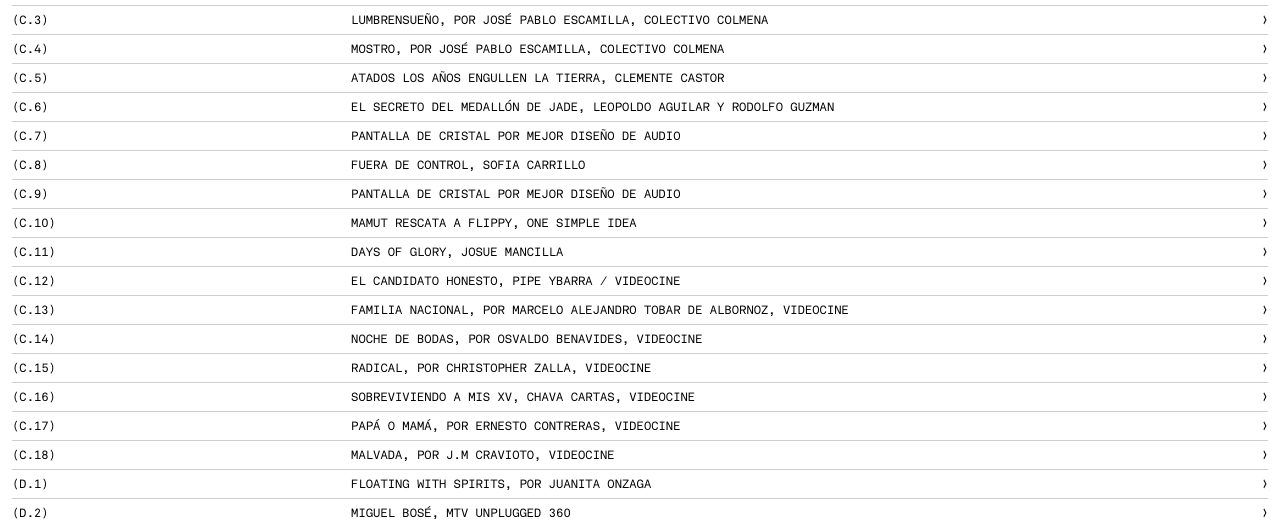
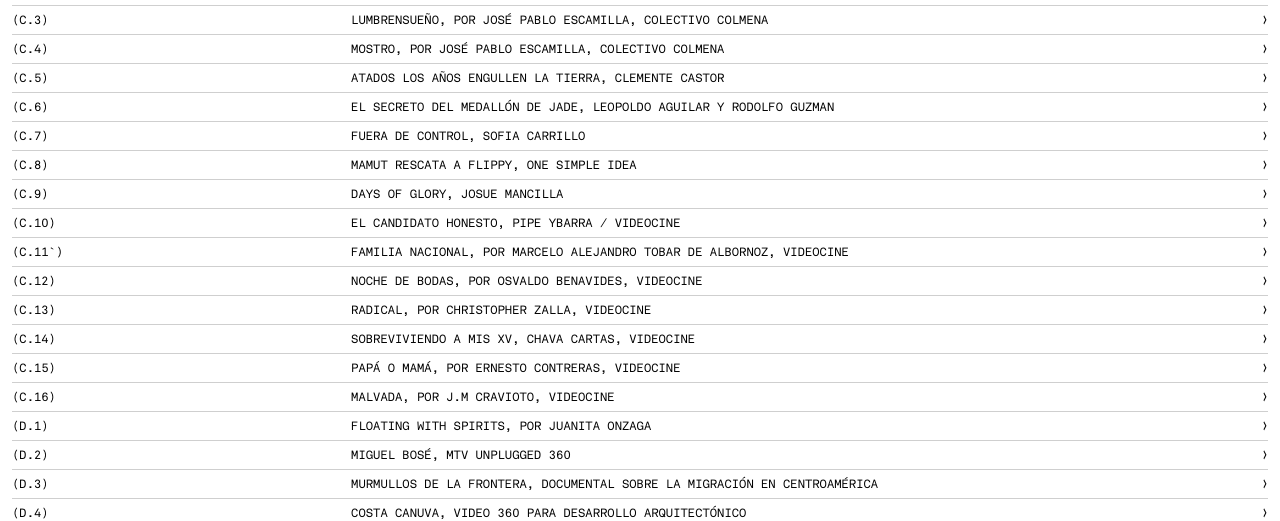
Before and after one commit to Nicolas3094/gmPage, an Angular app: page /index in a window 1280 px wide. Shown: the part 3380-3901 px from the top of the page. Built offline with nearby package versions, Linux system fonts and the light colour scheme.

Commit message:
feat:Last

```diff
--- a/src/app/app.config.ts
+++ b/src/app/app.config.ts
@@ -171,28 +171,14 @@
   },
   {
     index: "C.7",
-    year: "©2013",
-    title: "Pantalla de Cristal por mejor diseño de audio",
-    url: "https://www.revistapantalla.com/festival/ganadores/2013/peliculas.php",
-    type: "web"
-  },
-  {
-    index: "C.8",
     year: "©2008",
     title: "Fuera de control, Sofia Carrillo",
-    url: "https://mubi.com/es/mx/films/out-of-control-2008",
+    url: "https://www.youtube.com/embed/09VyqXxY64w",
     keywords: "Animación",
     type: "mubi"
   },
   {
-    index: "C.9",
-    year: "©2008",
-    title: "Pantalla de Cristal por mejor diseño de audio",
-    url: "https://www.revistapantalla.com/festival/ganadores/2008/ficcion.php",
-    type: "web"
-  },
-  {
-    index: "C.10",
+    index: "C.8",
     year: "©2012",
     title: "Mamut rescata a Flippy, One Simple Idea",
     url: "https://www.youtube.com/embed/elgT9auykMI",
@@ -200,7 +186,7 @@
     type: "youtube"
   },
   {
-    index: "C.11",
+    index: "C.9",
     year: "©2010",
     title: "Days of glory, Josue Mancilla",
     url: "https://www.youtube.com/embed/FMIZ-qxgPg8",
@@ -208,7 +194,7 @@
     type: "youtube"
   },
   {
-    index: "C.12",
+    index: "C.10",
     year: "©2024",
     title: "El Candidato Honesto, Pipe Ybarra / Videocine",
     url: "https://www.youtube.com/embed/ZtwywjeCfLQ",
@@ -216,7 +202,7 @@
     type: "youtube"
   },
   {
-    index: "C.13",
+    index: "C.11`",
     year: "©2024",
     title: "Familia Nacional, por Marcelo Alejandro Tobar de Albornoz, Videocine",
     url: "https://www.youtube.com/embed/CC-QnYx0E98",
@@ -224,7 +210,7 @@
     type: "youtube"
   },
   {
-    index: "C.14",
+    index: "C.12",
     year: "©2023",
     title: "Noche de Bodas, por Osvaldo Benavides, Videocine",
     url: "https://www.youtube.com/embed/g4BLH8sHIFo",
@@ -232,7 +218,7 @@
     type: "youtube"
   },
   {
-    index: "C.15",
+    index: "C.13",
     year: "©2023",
     title: "Radical, por Christopher Zalla, Videocine",
     url: "https://www.youtube.com/embed/4CpKulS9h88",
@@ -240,7 +226,7 @@
     type: "youtube"
   },
   {
-    index: "C.16",
+    index: "C.14",
     year: "©2023",
     title: "Sobreviviendo a mis XV, Chava Cartas, Videocine",
     url: "https://www.youtube.com/embed/j3VsLAuVpb8",
@@ -248,7 +234,7 @@
     type: "youtube"
   },
   {
-    index: "C.17",
+    index: "C.15",
     year: "©2023",
     title: "Papá o Mamá, por Ernesto Contreras, Videocine",
     url: "https://www.youtube.com/embed/aXxvw4CLSH4",
@@ -256,7 +242,7 @@
     type: "youtube"
   },
   {
-    index: "C.18",
+    index: "C.16",
     year: "©2022",
     title: "Malvada, por J.M Cravioto, Videocine",
     url: "https://www.youtube.com/embed/qI1MAr0q89E",
@@ -274,8 +260,8 @@
     index: "D.2",
     year: "©2023",
     title: "Miguel Bosé, MTV Unplugged 360",
-    url: "https://www.facebook.com/mtvla/videos/10154509330958070",
-    type: "facebook"
+    url: "https://www.youtube.com/embed/hAZTvyzjnFc",
+    type: "youtube"
   },
   {
     index: "D.3",
--- a/src/styles.scss
+++ b/src/styles.scss
@@ -314,7 +314,6 @@
         @media (max-device-width: 767px) or (max-device-height: 767px) {
             max-width: 400px;
         }
-
         .close {
             position: absolute;
             top: 0;
@@ -328,9 +327,11 @@
 
         .content {
             overflow: auto;
-
             iframe{
                 border: none;
+                @media (max-device-width: 767px) or (max-device-height: 767px) {
+                    max-width: max-content;
+                }
             }
         }
 
```
Also changed, not shown: 1 other file (tests, documents, lock files or other folders).
